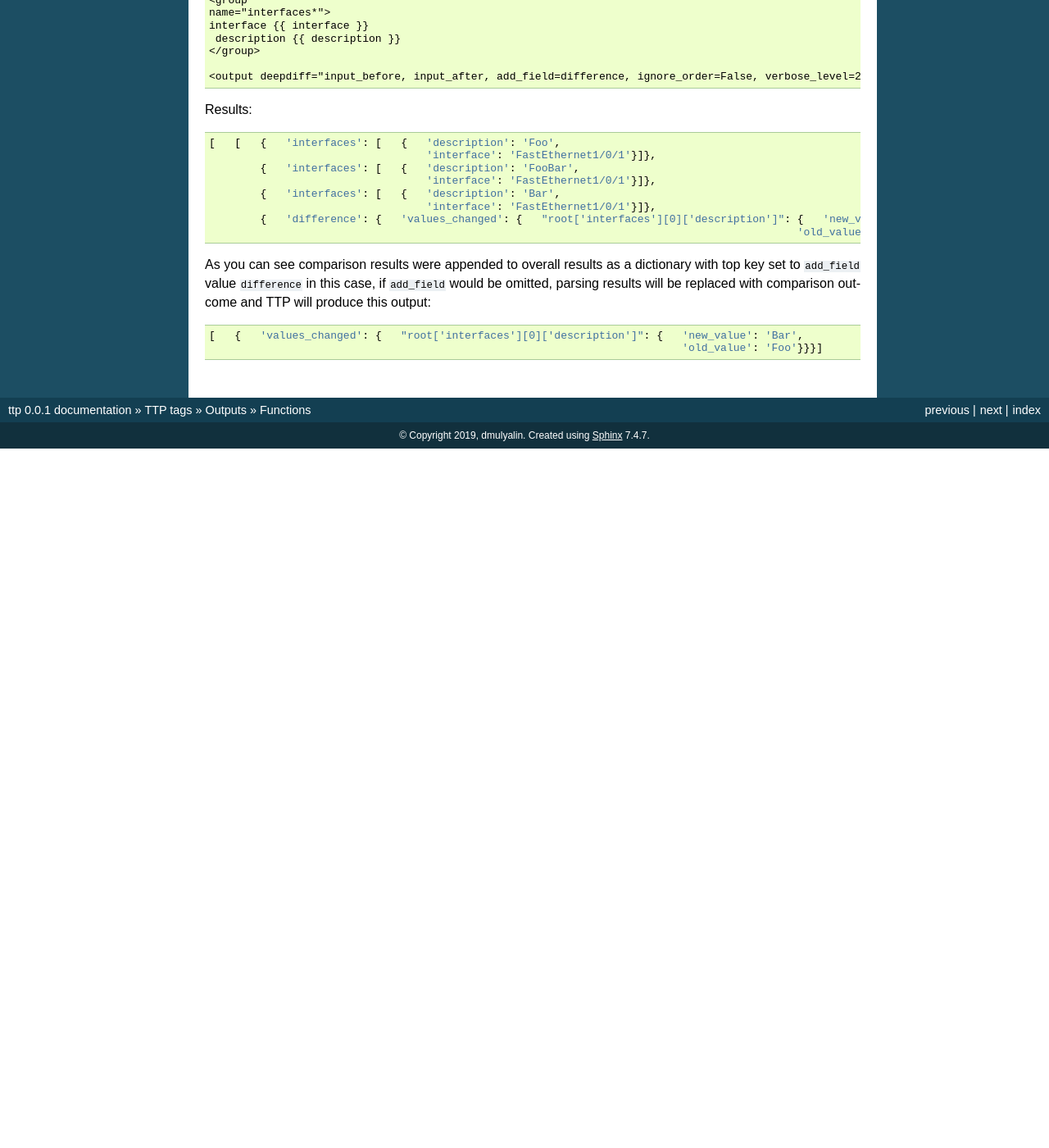
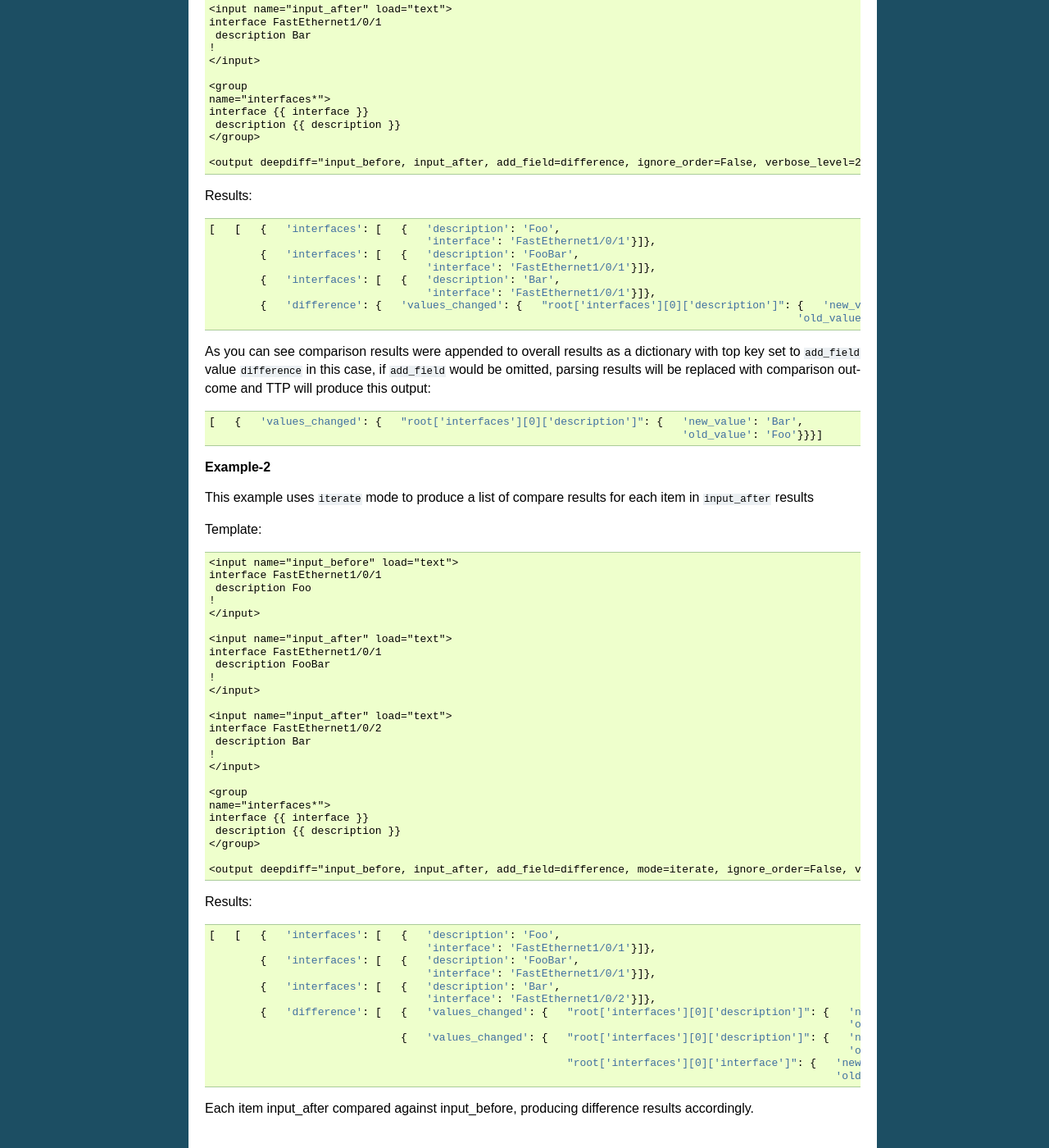
Before and after one commit to dmulyalin/ttp, a Sphinx documentation site: the page built from docs/source/TTP_TAGS/Outputs/Functions.rst, in a window 1280 px wide and 1400 px high, scrolled down 6038 px. Shown: the whole window at 82% size. Built offline with Sphinx 7.4.7, drawn with Linux system fonts in a browser that asks for light colours; before the commit the page ends 6585 px from its top, so only the background shows below that; some of the changed text lies outside the part shown.

Commit message:
added docs for mode for output deepdiff function

```diff
--- a/docs/source/TTP_TAGS/Outputs/Functions.rst
+++ b/docs/source/TTP_TAGS/Outputs/Functions.rst
@@ -301,22 +301,25 @@ String, that contains pipe separated list of output functions with functions' at
 
 deepdiff
 ------------------------------------------------------------
-``deepdiff="before, after, add_field=difference, ignore_order=False, verbose_level=2``
+``deepdiff="input_before, input_after, mode=bulk, add_field=difference, **kwargs``
 
-* before - string, name of input, which results should be used to compare with
-* after - string, name of input, which results should be used for comparing
+* input_before - string, name of input, which results should be used to compare with
+* input_after - string, name of input, which results should be used for comparing
 * add_field - string, name of field to add compare results, by default is False, hence compare results will replace results data
+* mode - string, 'bulk' (default) ot 'iterate' modes supported to modify comparison behavior
 * kwargs - any arguments supported by deepdiff DeepDiff object, such as ignore_order or verbose_level
 
 **Prerequisites:** Python deepdiff library need to be installed.
 
-This function takes parsing results for specified inputs and compares them one against another using deepdiff DeepDiff object.
+This function takes parsing results for specified inputs and compares them one against another using DeepDiff library deepdiff object.
 
 The usecase for this function might be having two folders on the hard drive, one folder with data before and second folder with data after some changes were done to network devices, TTP can be used to parse this data (can be show commands output for instance) and run results comparison using deepdiff function, which can show the differences between Python structures content, as opposed to comparing text data itself.
 
-**Example**
+Few words about **mode**. In ``bulk`` mode overall ``input_before`` results compared with overall ``input_after`` results, in ``iterate`` mode **first** item in results for ``input_before`` compared (iterated) against each item in results for ``input_after``.
 
-In this example, results of inputs with names ``input_before`` and ``input_after`` will be compared one against the other.
+**Example-1**
+
+In this example, results of inputs with names ``input_before`` and ``input_after`` will be compared against each other using default 'bulk' comparison mode.
 
 Template::
 
@@ -361,3 +364,52 @@ As you can see comparison results were appended to overall results as a dictiona
 
     [   {   'values_changed': {   "root['interfaces'][0]['description']": {   'new_value': 'Bar',
                                                                               'old_value': 'Foo'}}}]
+
+**Example-2**
+
+This example uses ``iterate`` mode to produce a list of compare results for each item in ``input_after`` results
+
+Template::
+
+    <input name="input_before" load="text">
+    interface FastEthernet1/0/1
+     description Foo
+    !
+    </input>
+
+    <input name="input_after" load="text">
+    interface FastEthernet1/0/1
+     description FooBar
+    !
+    </input>
+
+    <input name="input_after" load="text">
+    interface FastEthernet1/0/2
+     description Bar
+    !
+    </input>
+
+    <group
+    name="interfaces*">
+    interface {{ interface }}
+     description {{ description }}
+    </group>
+
+    <output deepdiff="input_before, input_after, add_field=difference, mode=iterate, ignore_order=False, verbose_level=2"/>
+
+Results::
+
+    [   [   {   'interfaces': [   {   'description': 'Foo',
+                                      'interface': 'FastEthernet1/0/1'}]},
+            {   'interfaces': [   {   'description': 'FooBar',
+                                      'interface': 'FastEthernet1/0/1'}]},
+            {   'interfaces': [   {   'description': 'Bar',
+                                      'interface': 'FastEthernet1/0/2'}]},
+            {   'difference': [   {   'values_changed': {   "root['interfaces'][0]['description']": {   'new_value': 'FooBar',
+                                                                                                        'old_value': 'Foo'}}},
+                                  {   'values_changed': {   "root['interfaces'][0]['description']": {   'new_value': 'Bar',
+                                                                                                        'old_value': 'Foo'},
+                                                            "root['interfaces'][0]['interface']": {   'new_value': 'FastEthernet1/0/2',
+                                                                                                      'old_value': 'FastEthernet1/0/1'}}}]}]]
+
+Each item input_after compared against input_before, producing difference results accordingly.
```
